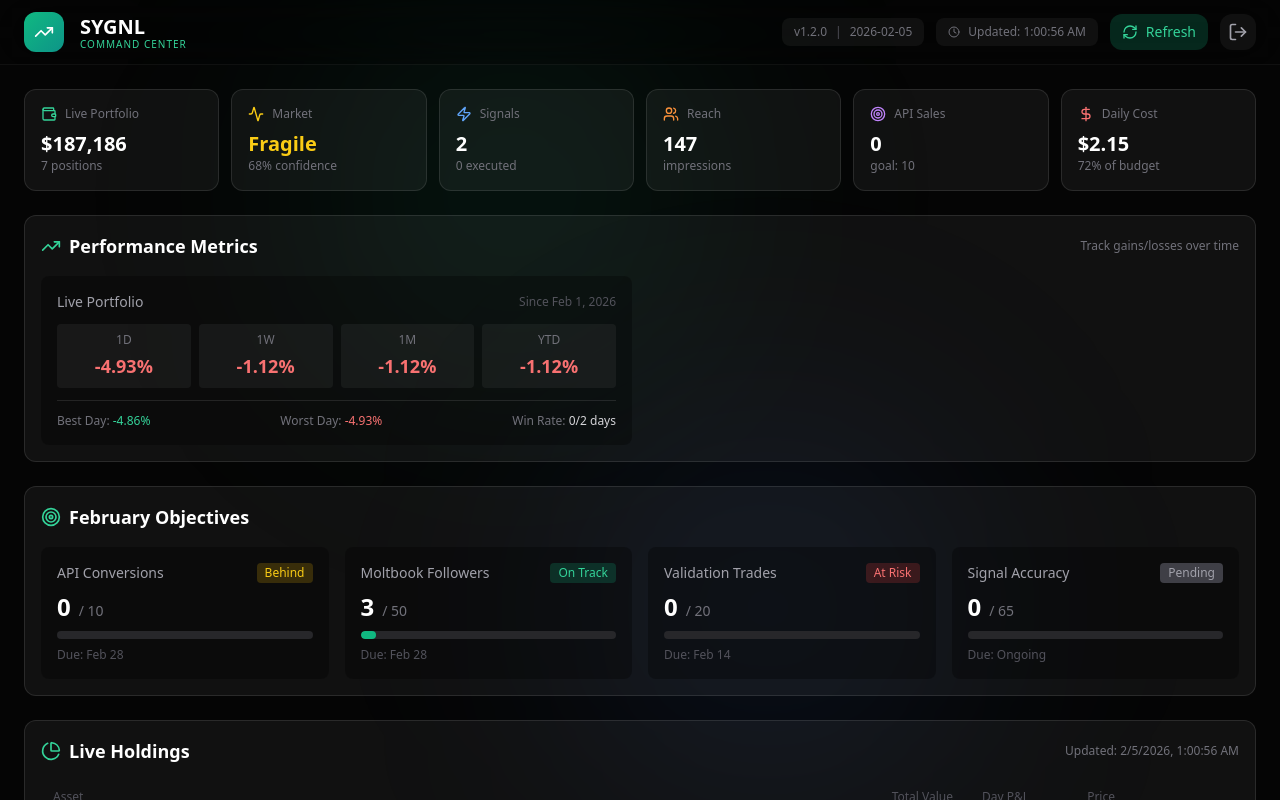
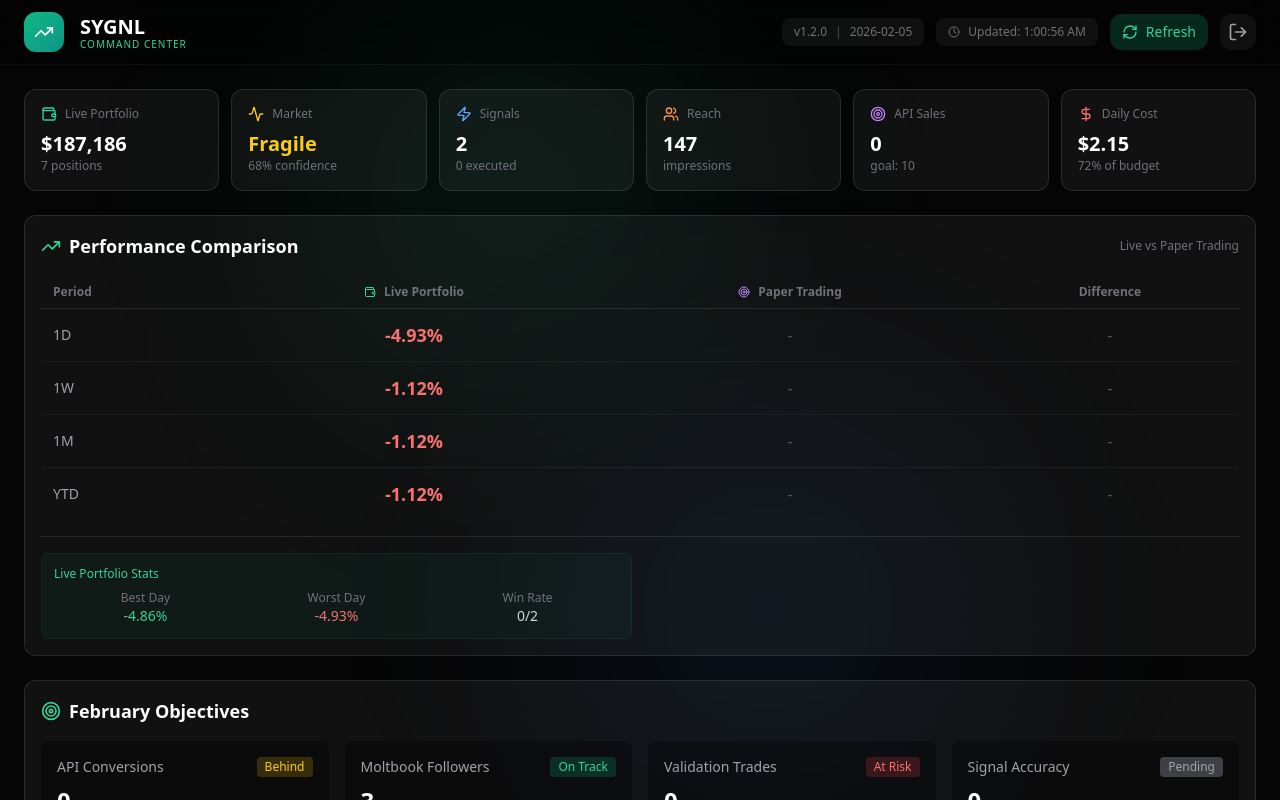
Before and after one commit to nhantour/sygnl_dashboard, a Next.js app: page /dashboard in a window 1280 px wide. Shown: the top 800 px of the page. Built offline with nearby package versions, Linux system fonts and the light colour scheme.

Commit message:
Redesign Performance Metrics as side-by-side comparison table

```diff
--- a/app/dashboard/page.js
+++ b/app/dashboard/page.js
@@ -178,64 +178,119 @@ export default function Dashboard() {
           <div className="mb-6 p-4 rounded-xl bg-white/5 border border-white/10">
             <h3 className="text-lg font-semibold mb-4 flex items-center gap-2">
               <TrendingUpIcon className="w-5 h-5 text-emerald-400" />
-              Performance Metrics
+              Performance Comparison
               <span className="text-xs text-zinc-500 font-normal ml-auto">
-                Track gains/losses over time
+                Live vs Paper Trading
               </span>
             </h3>
 
-            <div className="grid grid-cols-1 md:grid-cols-2 gap-4">
-              {/* Live Portfolio Performance */}
-              {performance.performanceMetrics.live && (
-                <div className="p-4 rounded-lg bg-black/30">
-                  <div className="flex items-center justify-between mb-3">
-                    <span className="text-sm text-zinc-400">Live Portfolio</span>
-                    <span className="text-xs text-zinc-600">Since Feb 1, 2026</span>
+            {/* Side-by-Side Comparison Table */}
+            <div className="overflow-x-auto">
+              <table className="w-full">
+                <thead>
+                  <tr className="text-xs text-zinc-500 border-b border-white/10">
+                    <th className="text-left py-2 px-3">Period</th>
+                    <th className="text-center py-2 px-3">
+                      <span className="flex items-center justify-center gap-2">
+                        <Wallet className="w-3 h-3 text-emerald-400" />
+                        Live Portfolio
+                      </span>
+                    </th>
+                    <th className="text-center py-2 px-3">
+                      <span className="flex items-center justify-center gap-2">
+                        <Target className="w-3 h-3 text-purple-400" />
+                        Paper Trading
+                      </span>
+                    </th>
+                    <th className="text-center py-2 px-3">Difference</th>
+                  </tr>
+                </thead>
+                <tbody>
+                  {['daily', 'weekly', 'monthly', 'ytd'].map((period) => {
+                    const liveData = performance.performanceMetrics?.live?.[period]
+                    const paperData = performance.performanceMetrics?.paper?.[period]
+                    const diff = liveData && paperData ? liveData.return - paperData.return : 0
+
+                    return (
+                      <tr key={period} className="border-b border-white/5 last:border-0">
+                        <td className="py-3 px-3 text-sm text-zinc-400">
+                          {liveData?.label || paperData?.label || period}
+                        </td>
+                        <td className="py-3 px-3 text-center">
+                          {liveData ? (
+                            <span className={`text-lg font-bold ${liveData.return >= 0 ? 'text-emerald-400' : 'text-red-400'}`}>
+                              {liveData.return >= 0 ? '+' : ''}{liveData.return.toFixed(2)}%
+                            </span>
+                          ) : (
+                            <span className="text-zinc-600">-</span>
+                          )}
+                        </td>
+                        <td className="py-3 px-3 text-center">
+                          {paperData ? (
+                            <span className={`text-lg font-bold ${paperData.return >= 0 ? 'text-emerald-400' : 'text-red-400'}`}>
+                              {paperData.return >= 0 ? '+' : ''}{paperData.return.toFixed(2)}%
+                            </span>
+                          ) : (
+                            <span className="text-zinc-600">-</span>
+                          )}
+                        </td>
+                        <td className="py-3 px-3 text-center">
+                          {liveData && paperData ? (
+                            <span className={`text-sm font-medium ${diff >= 0 ? 'text-emerald-400' : 'text-red-400'}`}>
+                              {diff >= 0 ? '+' : ''}{diff.toFixed(2)}%
+                            </span>
+                          ) : (
+                            <span className="text-zinc-600">-</span>
+                          )}
+                        </td>
+                      </tr>
+                    )
+                  })}
+                </tbody>
+              </table>
+            </div>
+
+            {/* Stats Row */}
+            <div className="mt-4 pt-4 border-t border-white/10 grid grid-cols-1 md:grid-cols-2 gap-4">
+              {/* Live Stats */}
+              {performance.allTimeStats?.live && (
+                <div className="p-3 rounded-lg bg-emerald-500/5 border border-emerald-500/10">
+                  <div className="text-xs text-emerald-400 mb-2 font-medium">Live Portfolio Stats</div>
+                  <div className="grid grid-cols-3 gap-2 text-center">
+                    <div>
+                      <div className="text-xs text-zinc-500">Best Day</div>
+                      <div className="text-sm text-emerald-400">{performance.allTimeStats.live.bestDay?.return?.toFixed(2)}%</div>
+                    </div>
+                    <div>
+                      <div className="text-xs text-zinc-500">Worst Day</div>
+                      <div className="text-sm text-red-400">{performance.allTimeStats.live.worstDay?.return?.toFixed(2)}%</div>
+                    </div>
+                    <div>
+                      <div className="text-xs text-zinc-500">Win Rate</div>
+                      <div className="text-sm text-zinc-300">{performance.allTimeStats.live.winningDays}/{performance.allTimeStats.live.winningDays + performance.allTimeStats.live.losingDays}</div>
+                    </div>
                   </div>
-                  <div className="grid grid-cols-4 gap-2">
-                    {Object.entries(performance.performanceMetrics.live).map(([period, data]) => (
-                      <div key={period} className="text-center p-2 rounded bg-white/5">
-                        <div className="text-xs text-zinc-500 mb-1">{data.label}</div>
-                        <div className={`text-lg font-bold ${data.return >= 0 ? 'text-emerald-400' : 'text-red-400'}`}>
-                          {data.return >= 0 ? '+' : ''}{data.return.toFixed(2)}%
-                        </div>
-                      </div>
-                    ))}
-                  </div>
-                  {performance.allTimeStats?.live && (
-                    <div className="mt-3 pt-3 border-t border-white/10 flex justify-between text-xs text-zinc-500">
-                      <span>Best Day: <span className="text-emerald-400">{performance.allTimeStats.live.bestDay?.return?.toFixed(2)}%</span></span>
-                      <span>Worst Day: <span className="text-red-400">{performance.allTimeStats.live.worstDay?.return?.toFixed(2)}%</span></span>
-                      <span>Win Rate: <span className="text-zinc-300">{performance.allTimeStats.live.winningDays}/{performance.allTimeStats.live.winningDays + performance.allTimeStats.live.losingDays} days</span></span>
-                    </div>
-                  )}
                 </div>
               )}
 
-              {/* Paper Portfolio Performance */}
-              {performance.performanceMetrics.paper && (
-                <div className="p-4 rounded-lg bg-black/30">
-                  <div className="flex items-center justify-between mb-3">
-                    <span className="text-sm text-zinc-400">Paper Trading</span>
-                    <span className="text-xs text-zinc-600">Since Feb 4, 2026</span>
+              {/* Paper Stats */}
+              {performance.allTimeStats?.paper && (
+                <div className="p-3 rounded-lg bg-purple-500/5 border border-purple-500/10">
+                  <div className="text-xs text-purple-400 mb-2 font-medium">Paper Trading Stats</div>
+                  <div className="grid grid-cols-3 gap-2 text-center">
+                    <div>
+                      <div className="text-xs text-zinc-500">Best Day</div>
+                      <div className="text-sm text-emerald-400">{performance.allTimeStats.paper.bestDay?.return?.toFixed(2)}%</div>
+                    </div>
+                    <div>
+                      <div className="text-xs text-zinc-500">Worst Day</div>
+                      <div className="text-sm text-red-400">{performance.allTimeStats.paper.worstDay?.return?.toFixed(2)}%</div>
+                    </div>
+                    <div>
+                      <div className="text-xs text-zinc-500">Win Rate</div>
+                      <div className="text-sm text-zinc-300">{performance.allTimeStats.paper.winningDays}/{performance.allTimeStats.paper.winningDays + performance.allTimeStats.paper.losingDays}</div>
+                    </div>
                   </div>
-                  <div className="grid grid-cols-4 gap-2">
-                    {Object.entries(performance.performanceMetrics.paper).map(([period, data]) => (
-                      <div key={period} className="text-center p-2 rounded bg-white/5">
-                        <div className="text-xs text-zinc-500 mb-1">{data.label}</div>
-                        <div className={`text-lg font-bold ${data.return >= 0 ? 'text-emerald-400' : 'text-red-400'}`}>
-                          {data.return >= 0 ? '+' : ''}{data.return.toFixed(2)}%
-                        </div>
-                      </div>
-                    ))}
-                  </div>
-                  {performance.allTimeStats?.paper && (
-                    <div className="mt-3 pt-3 border-t border-white/10 flex justify-between text-xs text-zinc-500">
-                      <span>Best Day: <span className="text-emerald-400">{performance.allTimeStats.paper.bestDay?.return?.toFixed(2)}%</span></span>
-                      <span>Worst Day: <span className="text-red-400">{performance.allTimeStats.paper.worstDay?.return?.toFixed(2)}%</span></span>
-                      <span>Win Rate: <span className="text-zinc-300">{performance.allTimeStats.paper.winningDays}/{performance.allTimeStats.paper.winningDays + performance.allTimeStats.paper.losingDays} days</span></span>
-                    </div>
-                  )}
                 </div>
               )}
             </div>
```
